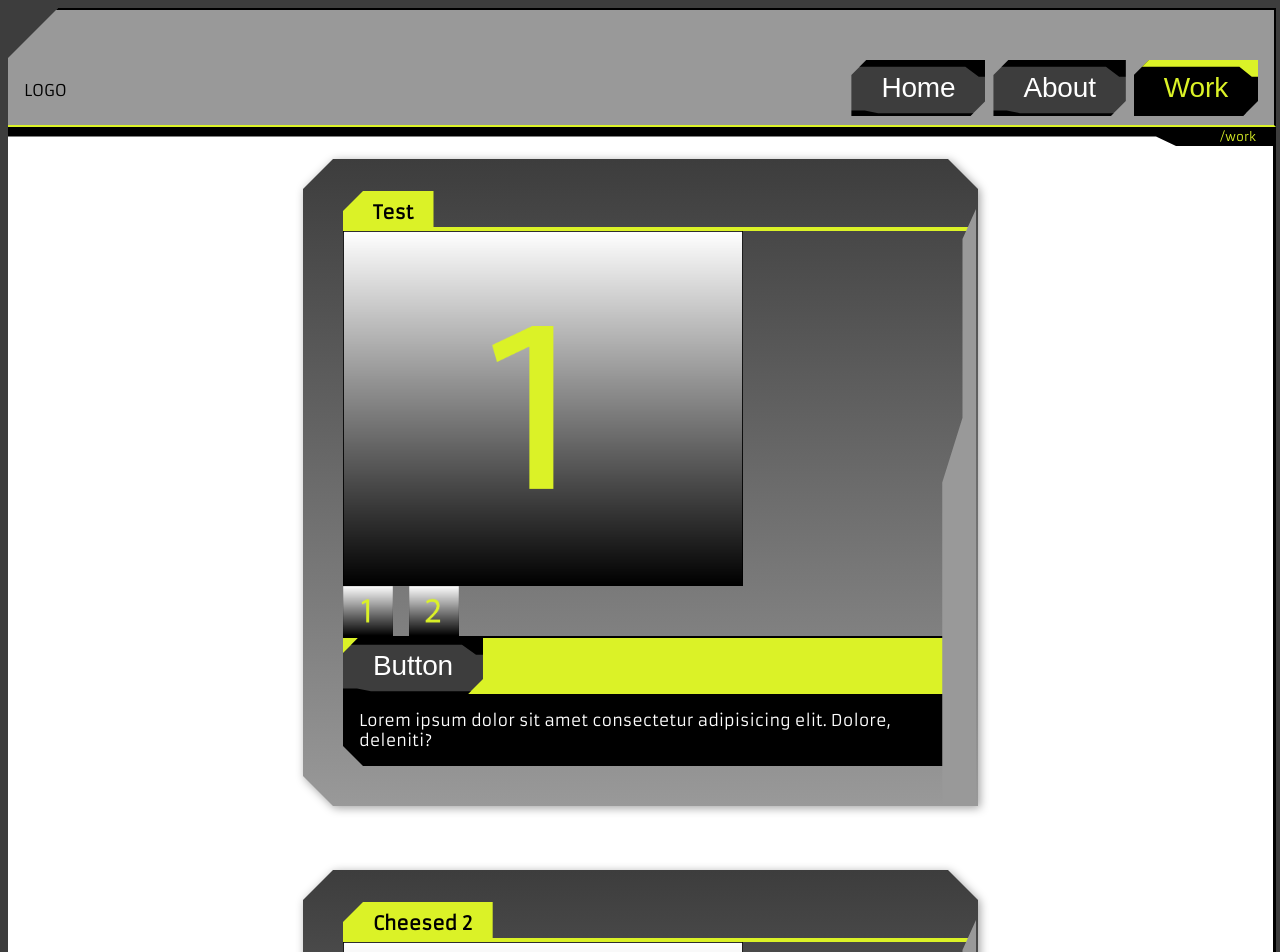
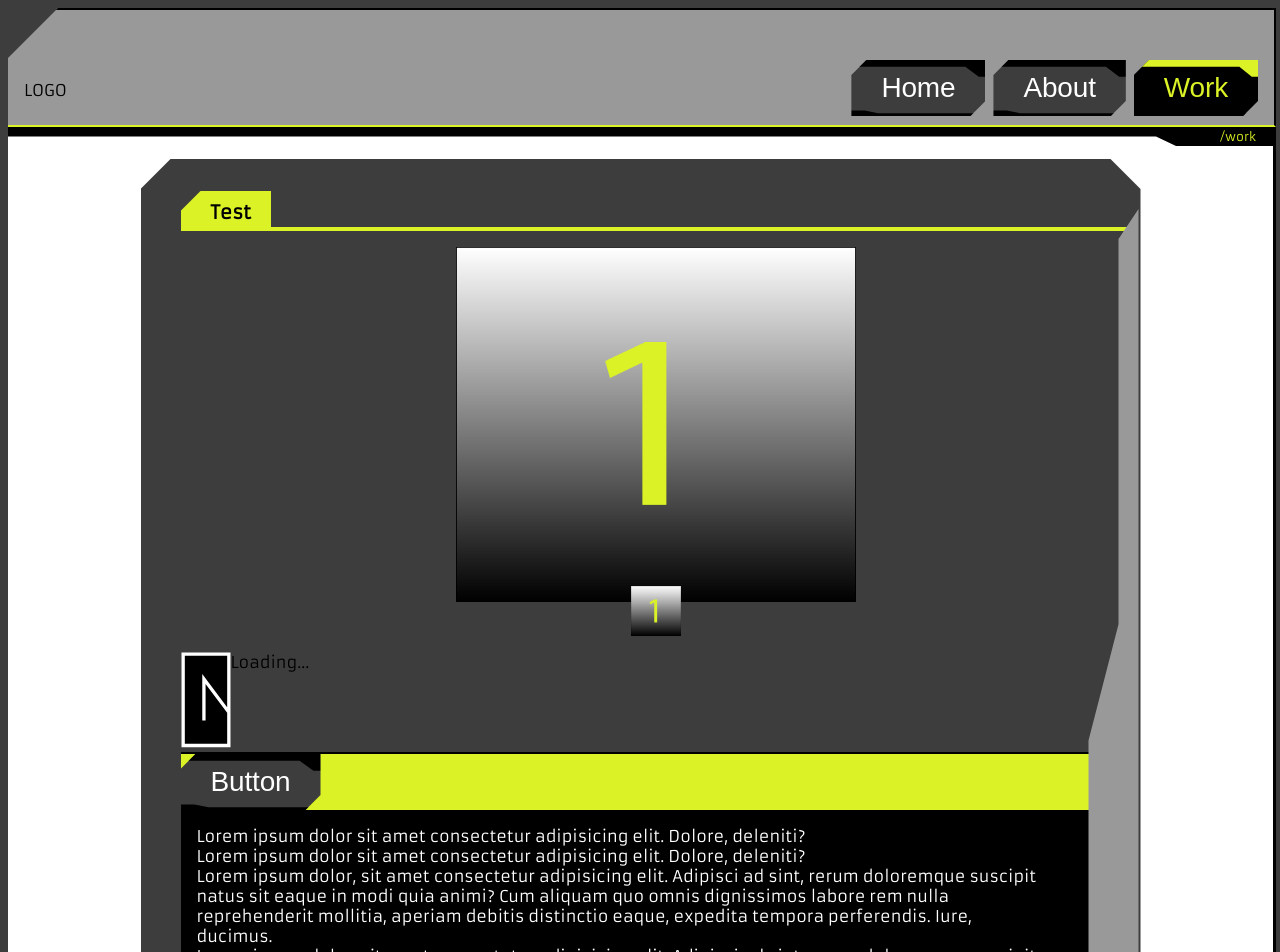
Before and after one commit to ChrisJackem/port_app, a Next.js app: page /work in a window 1280 px wide. Shown: the top 952 px of the page. Built offline with nearby package versions, Linux system fonts and the light colour scheme; a web font is replaced by a local one.

Commit message:
Work Styles 9 loading anim

```diff
--- a/src/app/config/work_config.tsx
+++ b/src/app/config/work_config.tsx
@@ -11,15 +11,12 @@ const config: { [key: string]: Slide } = {
         link: 'https://www.google.com',
         images: [
             'test1.png',
-            'test2.png',
         ]
     },
     test2: {
         dir: 'static/images/work/test/',
         images: [
-            'test1.png',
             'test2.png',
-            'test3.png',
         ]
     },
     test3: {
--- a/src/app/work/page.tsx
+++ b/src/app/work/page.tsx
@@ -3,7 +3,7 @@ import React from 'react'
 import './page.css'
 import { motion, stagger } from 'motion/react'
 import WorkContainer from '@/components/work_container/work_container'
-import config, {Slide} from '../config/work_config'
+import config from '../config/work_config'
 
 /*********************************************************************************** Work Page  */
 
@@ -29,6 +29,12 @@ const WorkPage = () => {
     >
         <WorkContainer title={'Test'} conf={config.test}>
             <p>Lorem ipsum dolor sit amet consectetur adipisicing elit. Dolore, deleniti?</p>
+             <p>Lorem ipsum dolor sit amet consectetur adipisicing elit. Dolore, deleniti?</p>
+            <p>Lorem ipsum dolor, sit amet consectetur adipisicing elit. Adipisci ad sint, rerum doloremque suscipit natus sit eaque in modi quia animi? Cum aliquam quo omnis dignissimos labore rem nulla reprehenderit mollitia, aperiam debitis distinctio eaque, expedita tempora perferendis. Iure, ducimus.</p>
+            <p>Lorem ipsum dolor, sit amet consectetur adipisicing elit. Adipisci ad sint, rerum doloremque suscipit natus sit eaque in modi quia animi? Cum aliquam quo omnis dignissimos labore rem nulla reprehenderit mollitia, aperiam debitis distinctio eaque, expedita tempora perferendis. Iure, ducimus.</p>
+            <p>Lorem ipsum dolor, sit amet consectetur adipisicing elit. Adipisci ad sint, rerum doloremque suscipit natus sit eaque in modi quia animi? Cum aliquam quo omnis dignissimos labore rem nulla reprehenderit mollitia, aperiam debitis distinctio eaque, expedita tempora perferendis. Iure, ducimus.</p>
+            <p>Lorem ipsum dolor, sit amet consectetur adipisicing elit. Adipisci ad sint, rerum doloremque suscipit natus sit eaque in modi quia animi? Cum aliquam quo omnis dignissimos labore rem nulla reprehenderit mollitia, aperiam debitis distinctio eaque, expedita tempora perferendis. Iure, ducimus.</p>
+            <p>Lorem ipsum dolor, sit amet consectetur adipisicing elit. Adipisci ad sint, rerum doloremque suscipit natus sit eaque in modi quia animi? Cum aliquam quo omnis dignissimos labore rem nulla reprehenderit mollitia, aperiam debitis distinctio eaque, expedita tempora perferendis. Iure, ducimus.</p>
         </WorkContainer>
 
         <WorkContainer title={'Cheesed 2'} conf={config.test2}>
--- /dev/null
+++ b/src/components/loading_component/loading_component.module.css
@@ -0,0 +1,46 @@
+.main-container{
+    color: #000;
+    padding: 0.5rem;
+    font-weight: bold;
+}
+
+
+
+.spinner{
+    float: left;
+    width: 50px; height: 100px;
+    /* background-color: red; */
+    display: block;
+    /* animation: 2s linear infinite spin; */
+    /* clip-path: polygon(0 20%, 20% 0, 100% 0, 100% 100%, 0 100%); */
+
+}
+.svgLogo{
+    background-color: red;
+}
+
+.pen {
+  stroke-dasharray: 1680 1680;
+  stroke-dashoffset: 1680;
+  animation-duration: 2s;
+  animation-name: draw;
+  animation-iteration-count: infinite;
+  animation-direction: alternate;
+  animation-timing-function: linear;
+}
+
+@keyframes draw {
+  from {
+    stroke-dashoffset: 1680;
+  }
+
+  to {
+    stroke-dashoffset: 0;
+  }
+}
+/* @keyframes spin {
+    0% { clip-path: polygon(0 20%, 20% 0, 100% 0, 100% 100%, 0 100%); }
+    25% { clip-path: polygon(0 0, 80% 0, 100% 20%, 100% 100%, 0 100%) }
+    50% { clip-path: polygon(0 0, 100% 0, 100% 80%, 80% 100%, 0 100%); }
+
+} */
--- a/src/components/loading_component/loading_component.tsx
+++ b/src/components/loading_component/loading_component.tsx
@@ -1,11 +1,39 @@
-import React from 'react'
+import React from 'react';
+import styles from './loading_component.module.css';
+import logo from '../../../public/static/images/Logo_half.svg'
+import Image from 'next/image';
 
-const LoadingComponent: React.FC = () => {
+const LoadingComponent: React.FC<{ style?: React.CSSProperties }> = ({ style }) => {
+
   return (
     <div
-        style={{ padding: '2rem', fontWeight: 'bold'}}
-    >Loading...</div>
-  )
+      className={styles.mainContainer}
+      style={style}
+    >
+      <span className={styles.spinner}>
+        {/* <Image
+        className={styles.pen}
+          alt='Derp'
+          src={logo}
+          width={25}
+          height={50}
+        /> */}
+        <StrokeLogo />
+      </span>
+      <span>Loading...</span>
+    </div>
+  );
 }
 
+
+
+const StrokeLogo = () => {
+  return (
+    <svg xmlns="http://www.w3.org/2000/svg" viewBox="0 0 150.5 288">
+      <path className={styles.pen} d="M69,206.5v-125l75,100v100H6.5V6.5h137.5v174" stroke="white" strokeWidth="10"/>
+    </svg>
+  );
+}
+
+
 export default LoadingComponent;
--- a/src/components/slide_show/slide_show.css
+++ b/src/components/slide_show/slide_show.css
@@ -1,9 +1,16 @@
 .slideshow-container{
     position: relative;
+    padding: 1rem;
     padding-top: 355px;
 }
 
 .slideshow-image-main{
     position: absolute;
-    top: 0; left: 0;
+    top: 1rem; left: 50%;
+    /* transform: translateX(-50%); */
+    z-index: -1;
 }
+
+.slideshow-buttons{
+    justify-content: center;
+}
--- a/src/components/slide_show/slide_show.tsx
+++ b/src/components/slide_show/slide_show.tsx
@@ -1,16 +1,17 @@
 import React, { useEffect, useState } from 'react'
 import './slide_show.css'
 import { AnimatePresence, motion } from 'motion/react'
-import { Slide } from '@/app/config/work_config'
+//import { Slide } from '@/app/config/work_config'
 
-const SlideShow = ({ title, inView, data }:{
+const SlideShow = ({ title, inView, images/* data */ }:{
         title: string,
         inView:boolean,
-        data: Slide
-}) => {
+        images: string[],
+        /* data: Slide */
+    }) => {
 
     function buttonHandler(id:number){
-        if (id > -1 && id < data.images.length){
+        if (id > -1 && id < images.length){
             setActiveImg(id)
         }
     }
@@ -28,25 +29,25 @@ const SlideShow = ({ title, inView, data }:{
                 id={`slideshow-main-${title}`}
                 className='slideshow-image-main'
                 key={activeImg}
-                initial={{ x: 0, y: 0, opacity: 0 }}
-                animate={{ x: 0, y: 0, opacity: 1 }}
-                exit={{ x: -200, y: 0, opacity: 0 }}
+                initial={{ x: '-50%', y: 0, opacity: 0 }}
+                animate={{ x: '-50%', y: 0, opacity: 1 }}
+                exit={{ x: '-100%', y: 0, opacity: 0 }}
                 transition={{ duration: 0.85, type: 'spring' }}
                 alt={`Active theme image: ${title}`}
                 width={400}
                 height={355}
-                src={`${data.dir}${data.images[activeImg]}`}
+                src={`${images[activeImg]}`}
                 layout
             />
         </AnimatePresence>
 
         <div className='slideshow-buttons flex'>
-            { data.images.map( (image, i)=>(
+            { images.map( (image, i)=>(
                 // eslint-disable-next-line @next/next/no-img-element
                 <img
                     alt='meaning'
                     key={i.toString()}
-                    src={`${data.dir}${data.images[i]}`}
+                    src={`${images[i]}`}
                     width={50}
                     height={50}
                     onClick={()=>buttonHandler(i)}
--- a/src/components/work_container/work_container.css
+++ b/src/components/work_container/work_container.css
@@ -1,5 +1,6 @@
+
+
 .work-container{
-    position: relative;
     min-height: 600px;
     max-width: 1000px;
     min-width: 50%;
@@ -9,7 +10,7 @@
     padding: 2rem 10px 2.5rem 2.5rem;
     transition: all 500ms ease-out;
     /* clip-path: polygon(30px 0, calc(100% - 30px) 0, 100% 30px, 100% 100%, 30px 100%, 0 calc(100% - 30px), 0 30px ); */
-    filter: drop-shadow(2px 2px 5px #a0a0a0);
+    /* filter: drop-shadow(2px 2px 5px #a0a0a0);     */
 }
     /* Decoration */
     .work-container::after, .work-container::before{
@@ -28,7 +29,8 @@
     }
     .work-container::before{/* back */
         z-index: -2;
-        background: linear-gradient(var(--background, #000), var(--midground, #CCC));
+       /*  background: linear-gradient(var(--background, #000), var(--midground, #CCC));  */
+       background-color: var(--background, #000);
         clip-path: polygon(30px 0, calc(100% - 30px) 0, 100% 30px, 100% 100%, 30px 100%, 0 calc(100% - 30px), 0 30px );/* Old main clip */
     }
 
@@ -69,8 +71,4 @@
     .work-child-inner-container{
         padding: 1rem;
     }
-    /* Move decoration */
-    .work-container::after{
-        /* transform: scale(1.09);  */
-    }
 }
--- a/src/components/work_container/work_container.tsx
+++ b/src/components/work_container/work_container.tsx
@@ -3,11 +3,10 @@ import { motion, stagger, useInView } from 'motion/react';
 import React, { useEffect, useRef, useState } from 'react';
 import './work_container.css';
 import { Slide } from '@/app/config/work_config';
-
 import ChipHeader from '../chip_header/chip_header';
 import SlideShow from '../slide_show/slide_show';
+import LoadingComponent from '../loading_component/loading_component';
 
-//import { animate } from 'motion';
 
 const variantsContainer = {
   initial: { transform: "scale(.98)" },
@@ -24,10 +23,10 @@ const variantSlideIn = {
   whileInView:{ x: 0, opacity: 1 },
 }
 
-
+///////////////////////////////////////////////////////
 const WorkContainer = ({ title, conf, children }: {
     title: string;
-    conf: Slide;
+    conf: Slide
     children: React.ReactNode;
 }) => {
   const [loadingStatus, setLoadingStatus] = useState('init');
@@ -39,22 +38,24 @@ const WorkContainer = ({ title, conf, children }: {
   useEffect(()=>{
     if ( loadingStatus==='init' && isInView ) {
       setLoadingStatus('loading');
-      // Retrieve blobbed images and convert to objURL[]
+      // Load all images and return string[] with full urls
       Promise.all(
         conf.images.map((img) =>
-          fetch(`${conf.dir}${img}`)
-          .then((res) => {
-            if (!res.ok) throw new Error(`Failed to fetch ${img}`);
-            return res.blob();
+          new Promise((res, rej)=>{
+            const image_url = `${conf.dir}${img}`;
+            const image = new Image();
+            image.onload = ()=> res(image_url);
+            image.onerror = (E)=> rej(E);
+            image.src = image_url;
           })
-          .then((blob) => URL.createObjectURL(blob))
-        )
+      )
       // Set states
       ).then((urls) => {
-        setImages(urls);
+        console.log(JSON.stringify(urls, null, 2))
+        setImages(urls as string[]);
         setLoadingStatus('loaded');
       }).catch((E) => {
-        console.error(`Fetch Failed ${E}`);
+        console.error(`Image load failed:\n ${E}`);
       });
     }
   // eslint-disable-next-line react-hooks/exhaustive-deps
@@ -83,21 +84,21 @@ const WorkContainer = ({ title, conf, children }: {
               key={`inner-${title}-a`}
               variants={variantSlideIn}
           >
-            {/* { images && images.map((url, i) => (
-              // eslint-disable-next-line @next/next/no-img-element
-              <img
-                key={i.toString()}
-                src={url}
-                alt={`alt ${i}`}
-              />
-            ))} */}
-            { images &&
-              <SlideShow
+            { images ?
+            <SlideShow
               title={'Test'}
                 inView={isInView}
-                data={conf}
-              />
-            }
+                images={images}
+                /* data={conf} */
+            />
+            : <LoadingComponent
+              styles={{ color: 'var(--foreground, #fff)'}}
+            /> }
+
+            <LoadingComponent
+              styles={{ color: 'var(--foreground, #fff)'}}
+            />
+
           </motion.div>
 
           <div className='work-child-outer-container'>
```
Also changed, not shown: public/static/images/logo_half.svg (added).
